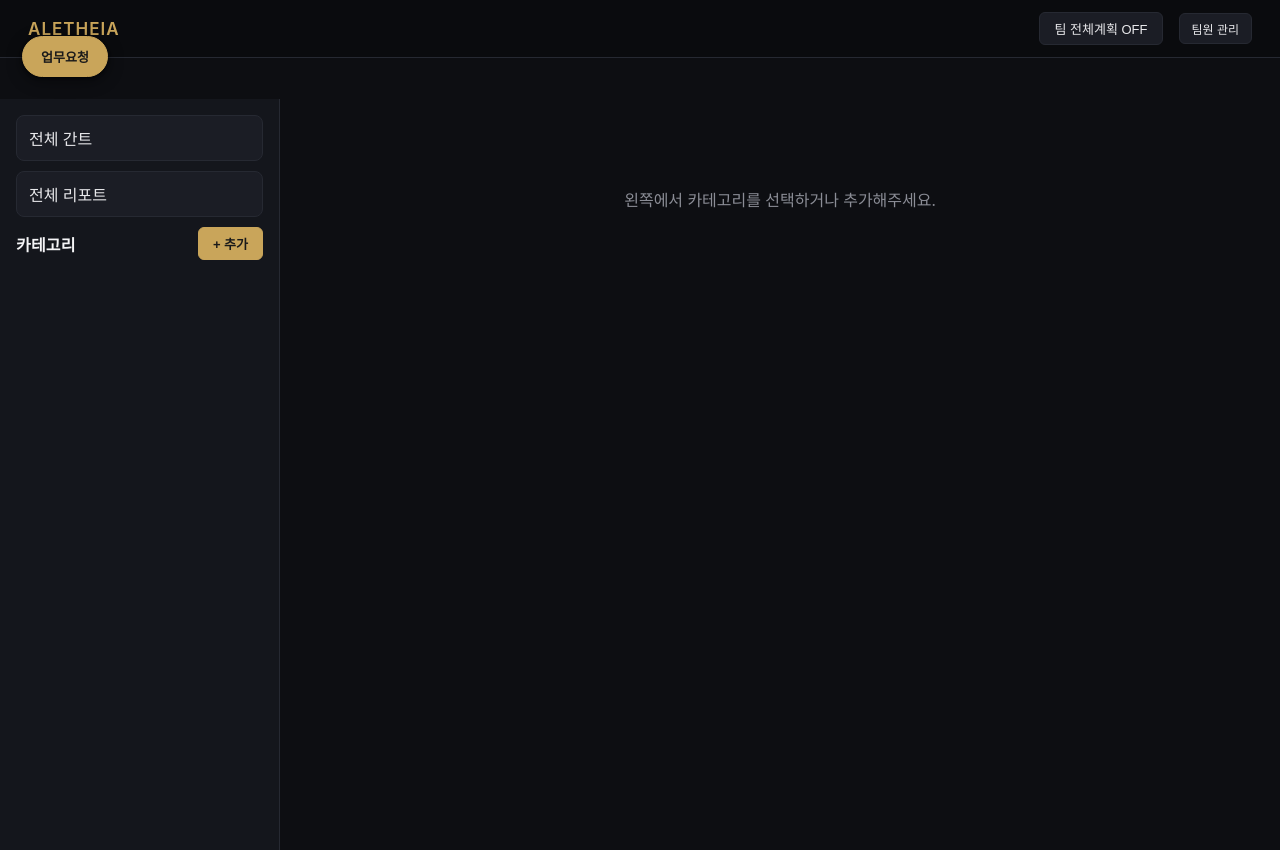
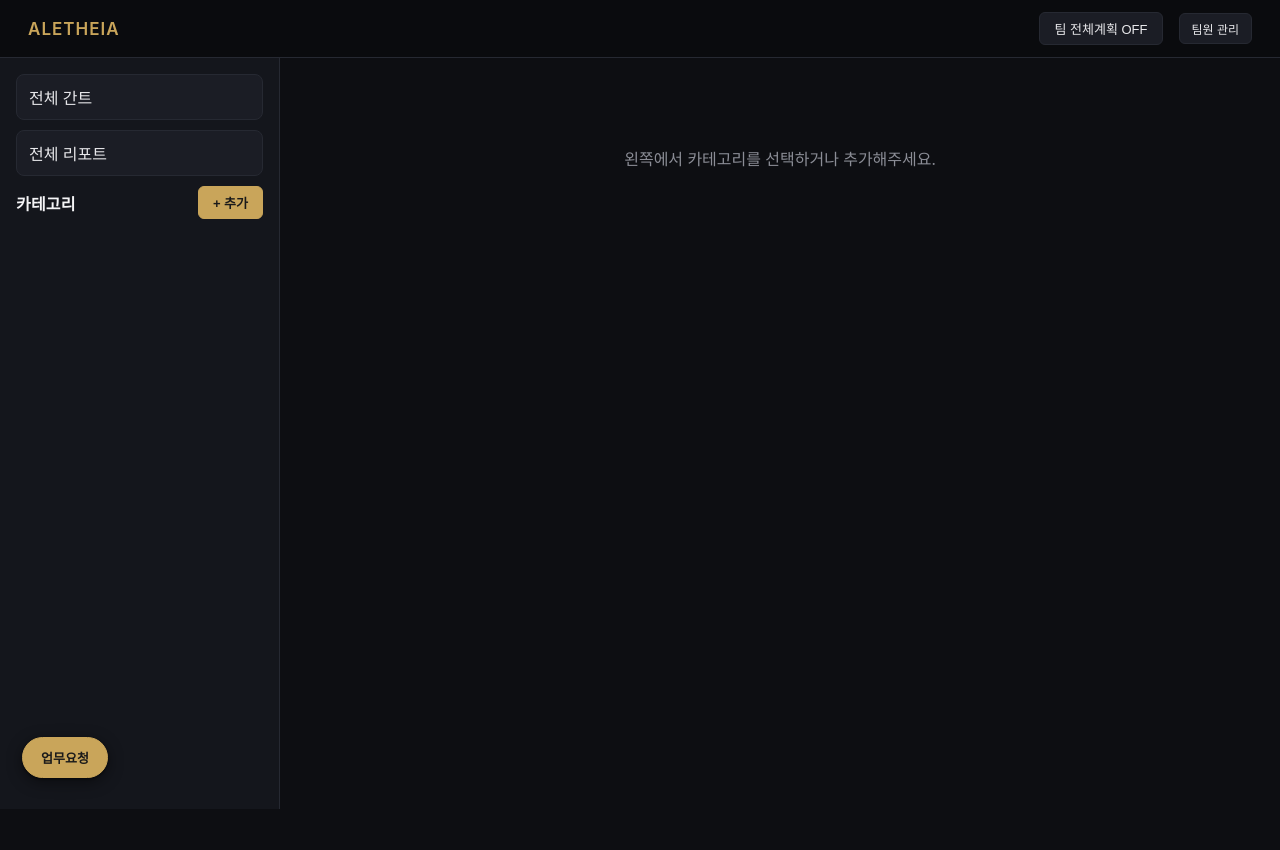
Before and after one commit to ksh900222/aletheia, a website: page public/index.html in a window 1280 px wide. After the commit the page ends 809 px from the top, so only its background shows below. Drawn offline with Linux system fonts and the light colour scheme; no server answers.

Commit message:
업무요청 launcher 가 새로고침 후 좌하단으로 안 가던 회귀 fix
원인: 뱃지 추가 시 ".task-request-launcher { position: relative; }" 를
같은 클래스로 뒤에 정의해 base 의 "position: fixed" 를 cascade 로
덮어버렸음. position:fixed 자체가 absolute 자식의 containing block 이
되므로 relative 선언 자체가 불필요. 제거.

Co-Authored-By: Claude Opus 4.7 (1M context) <noreply@anthropic.com>

```diff
--- a/public/styles.css
+++ b/public/styles.css
@@ -1508,7 +1508,8 @@ body.readonly .modal select {
 }
 .task-request-launcher:hover { background: var(--primary-hover); }
 .task-request-launcher:active { transform: translateY(1px); }
-.task-request-launcher { position: relative; }
+/* position:fixed 자체가 absolute 자식의 containing block 이므로
+   launcher 에 추가 position 선언 불필요. choice 버튼만 relative 필요. */
 .task-choice-btn { position: relative; }
 
 /* Pending count badge — shared between the launcher and the choice modal's
```
